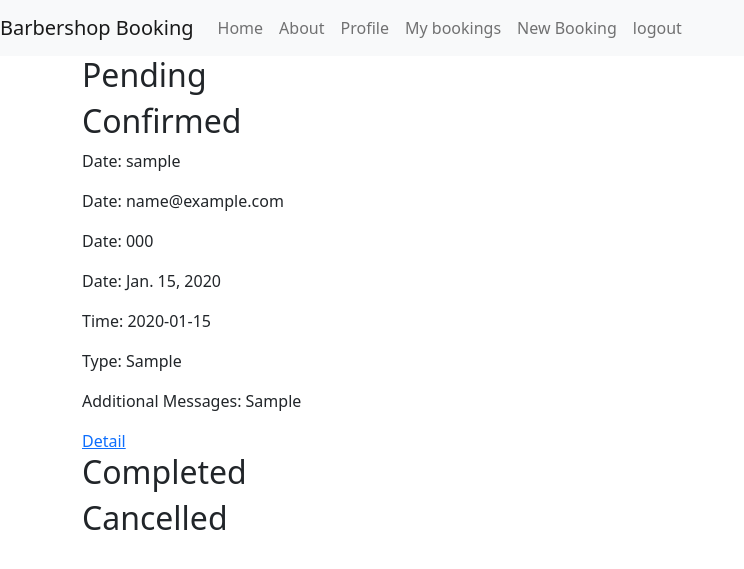
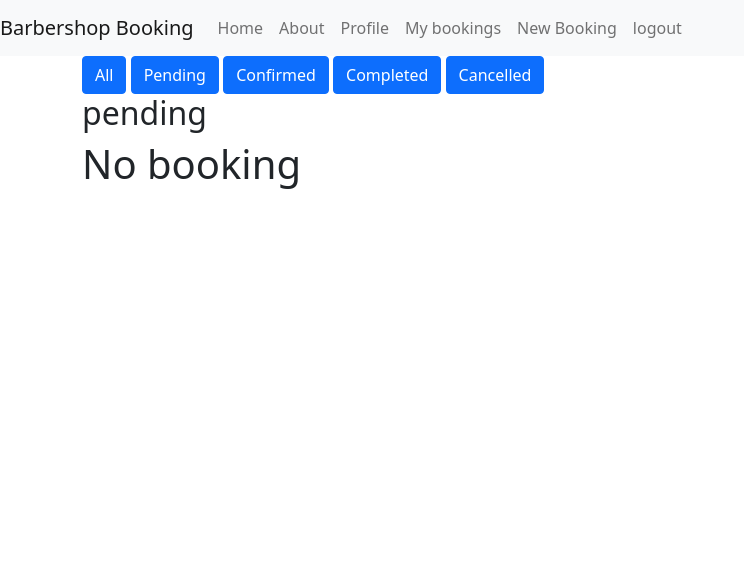
Before and after one commit to BuddyLich/django_practices, a Django app: page /back_stage/?status=pending in a window 1280 px wide. Shown: the top 569 px of the page, without its empty margins (0-744 px from the left). Run offline with Django 3.2, Linux system fonts and the light colour scheme; a user stored in the database is signed in; tables that the repository leaves empty hold one stand-in row (values such as "Sample post").

Commit message:
user and admin can set filter on booking list view

```diff
--- a/barber_shop_booking_system/booking/templates/booking/back_stage_bookings.html
+++ b/barber_shop_booking_system/booking/templates/booking/back_stage_bookings.html
@@ -1,74 +1,38 @@
 {% extends "booking/base.html" %}
 {% block content %}
-
+    <div>
+        <a href="{% url 'back_stage_bookings' %}"><button class="btn btn-primary">All</button></a>
+        <a href="?status=pending"><button class="btn btn-primary">Pending</button></a>
+        <a href="?status=confirmed"><button class="btn btn-primary">Confirmed</button></a>
+        <a href="?status=completed"><button class="btn btn-primary">Completed</button></a>
+        <a href="?status=cancelled"><button class="btn btn-primary">Cancelled</button></a>
+    </div>
+    <h2 id="queryStatus"></h2>
     {% if not bookings  %}
         <h1>No booking</h1>
     {% else %}
         <div>
-            <div>
-                <h2>Pending</h2>
             {% for booking in bookings %}
-                    {% if booking.status == 'pending' %}
-                        <p>Date: {{ booking.customer.user.username }}</p>
-                        <p>Date: {{ booking.customer.user.email }}</p>
-                        <p>Date: {{ booking.customer.mobile_number }}</p>
+                    <p>Username: {{ booking.customer.user.username }}</p>
+                    <p>Email: {{ booking.customer.user.email }}</p>
+                    <p>Phone: {{ booking.customer.mobile_number }}</p>
                     <p>Date: {{ booking.booking_date }}</p>
                     <p>Time: {{ booking.booking_time }}</p>
                     <p>Type: {{ booking.type }}</p>
                     <p>Additional Messages: {{ booking.additional_massages }}</p>
                     <a href="{% url 'booking_detail' booking.pk %}">Detail</a>
-                    {% endif %}
             {% endfor %}
-            </div>
-
-            <div>
-                <h2>Confirmed</h2>
-                {% for booking in bookings %}
-                    {% if booking.status == 'confirmed' %}
-                        <p>Date: {{ booking.customer.user.username }}</p>
-                        <p>Date: {{ booking.customer.user.email }}</p>
-                        <p>Date: {{ booking.customer.mobile_number }}</p>
-                        <p>Date: {{ booking.booking_date }}</p>
-                        <p>Time: {{ booking.booking_time }}</p>
-                        <p>Type: {{ booking.type }}</p>
-                        <p>Additional Messages: {{ booking.additional_massages }}</p>
-                        <a href="{% url 'booking_detail' booking.pk %}">Detail</a>
-                    {% endif %}
-                {% endfor %}
-            </div>
-
-            <div>
-                <h2>Completed</h2>
-                {% for booking in bookings %}
-                    {% if booking.status == 'completed' %}
-                        <p>Date: {{ booking.customer.user.username }}</p>
-                        <p>Date: {{ booking.customer.user.email }}</p>
-                        <p>Date: {{ booking.customer.mobile_number }}</p>
-                        <p>Date: {{ booking.booking_date }}</p>
-                        <p>Time: {{ booking.booking_time }}</p>
-                        <p>Type: {{ booking.type }}</p>
-                        <p>Additional Messages: {{ booking.additional_massages }}</p>
-                        <a href="{% url 'booking_detail' booking.pk %}">Detail</a>
-                    {% endif %}
-                {% endfor %}
-            </div>
-
-            <div>
-                <h2>Cancelled</h2>
-                {% for booking in bookings %}
-                    {% if booking.status == 'cancelled' %}
-                        <p>Date: {{ booking.customer.user.username }}</p>
-                        <p>Date: {{ booking.customer.user.email }}</p>
-                        <p>Date: {{ booking.customer.mobile_number }}</p>
-                        <p>Date: {{ booking.booking_date }}</p>
-                        <p>Time: {{ booking.booking_time }}</p>
-                        <p>Type: {{ booking.type }}</p>
-                        <p>Additional Messages: {{ booking.additional_massages }}</p>
-                        <a href="{% url 'booking_detail' booking.pk %}">Detail</a>
-                    {% endif %}
-                {% endfor %}
-            </div>
         </div>
     {% endif %}
 
+    <script>
+        let params = new URLSearchParams(document.location.search);
+        let status = params.get('status')
+
+        if (status === null) {
+            status = 'all'
+        }
+        let heading = document.querySelector('#queryStatus');
+        heading.innerHTML = status;
+    </script>
 {% endblock %}
--- a/barber_shop_booking_system/booking/views.py
+++ b/barber_shop_booking_system/booking/views.py
@@ -22,7 +22,12 @@ class UserBookingListView(LoginRequiredMixin, UserPassesTestMixin, ListView):
 
     def get_queryset(self):
         query_customer = get_object_or_404(CustomerInfo, pk=self.kwargs.get('pk'))
-        return Booking.objects.filter(customer=query_customer).order_by('-pk')
+
+        url_query_status = self.request.GET.get('status')
+        if not url_query_status:
+            return Booking.objects.filter(customer=query_customer).order_by('-pk')
+        else:
+            return Booking.objects.filter(customer=query_customer, status=url_query_status).order_by('-pk')
 
     def test_func(self):
         query_user = get_object_or_404(CustomerInfo, pk=self.kwargs.get('pk')).user
@@ -107,7 +112,11 @@ class BackStageBookingListView(LoginRequiredMixin, UserPassesTestMixin, ListView
     # deal with pagination later
 
     def get_queryset(self):
-        return Booking.objects.filter().order_by('-pk')
+        url_query_status = self.request.GET.get('status')
+        if not url_query_status:
+            return Booking.objects.filter().order_by('-pk')
+        else:
+            return Booking.objects.filter(status=url_query_status).order_by('-pk')
 
     def test_func(self):
         return self.request.user.is_staff or self.request.user.is_barber
--- a/barber_shop_booking_system/users/views.py
+++ b/barber_shop_booking_system/users/views.py
@@ -39,7 +39,7 @@ def register(request):
 def profile(request, pk):
     profile_customer = get_object_or_404(CustomerInfo, pk=pk)
 
-    if (not request.user.is_staff) and request.user != profile_customer.user:
+    if (not request.user.is_staff) and (request.user != profile_customer.user):
         return redirect('home')
 
     profile_user = profile_customer.user
```
Also changed, not shown: barber_shop_booking_system/booking/templates/booking/my_bookings.html (+18 -48 lines). Lines whose indentation alone changed are shown as unchanged.
